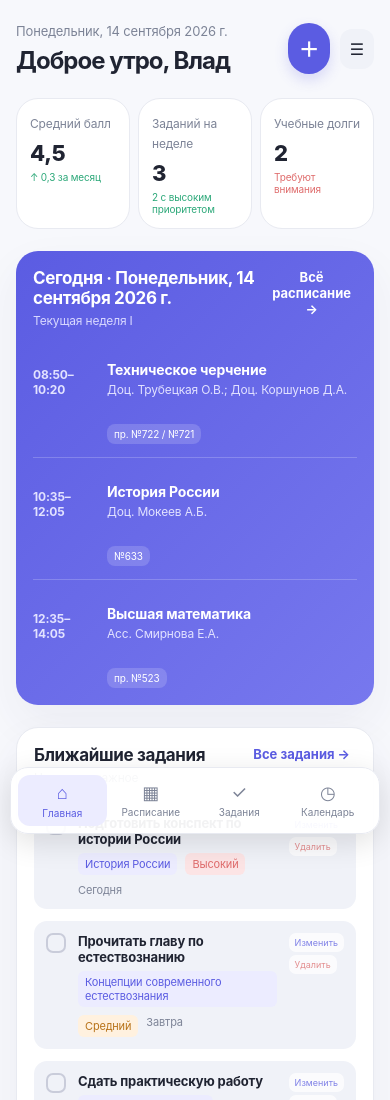
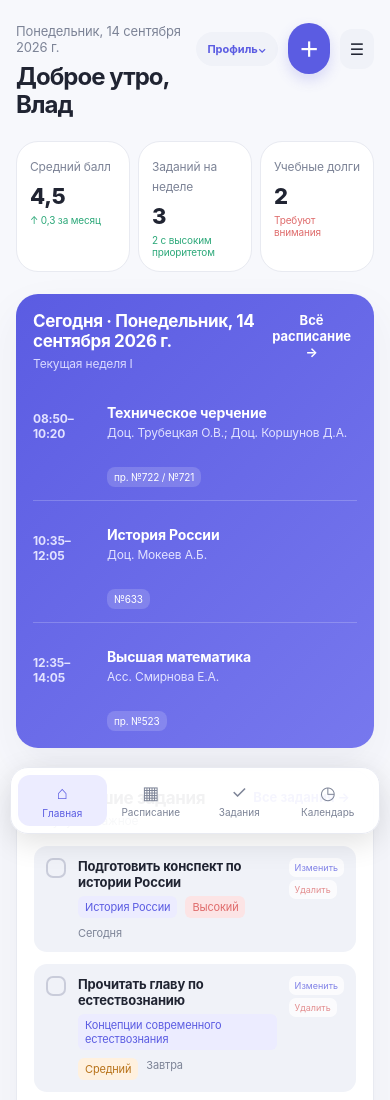
Before and after one commit to vladislavpavlov468-sys/tgrraspis, a plain HTML site: page index.html in a window 390 px wide. Shown: the top 1100 px of the page. Drawn offline with Linux system fonts and the light colour scheme.

Commit message:
Add mobile profile switcher

```diff
--- a/app.js
+++ b/app.js
@@ -116,4 +116,5 @@ function debtsView(){return `<div class="view-toolbar"><div><h2 class="view-titl
 function quickAction(type){if(type==='task'){const title=prompt('Название задания');if(title){tasks.push({title,subject:prompt('Предмет')||'Общее',due:prompt('Срок сдачи')||'Без срока',priority:prompt('Приоритет: Высокий или Средний')||'Средний',done:false});save();render();toast('Задание добавлено')}}else if(type==='grade'){const subject=prompt('Предмет');if(subject){grades.push({subject,type:prompt('Тип оценки')||'Другое',date:prompt('Дата')||new Date().toLocaleDateString('ru-RU'),value:Number(prompt('Оценка 2–5')||5)});saveGrades();render();toast('Оценка добавлена')}}else{const subject=prompt('Предмет');if(subject){debts.push({subject,reason:prompt('Причина задолженности')||'Не указано',due:prompt('Дедлайн пересдачи')||'Не указан',status:prompt('Статус: Срочно или В работе')||'В работе'});saveDebts();render();toast('Долг добавлен')}}}
 document.addEventListener('click',e=>{const b=e.target.closest('button');if(!b)return;if(b.dataset.editTask){const i=Number(b.dataset.editTask);tasks[i].title=prompt('Название задания',tasks[i].title)||tasks[i].title;save();render()}if(b.dataset.deleteTask&&confirm('Удалить это задание?')){tasks.splice(Number(b.dataset.deleteTask),1);save();render()}if(b.dataset.editGrade){const i=Number(b.dataset.editGrade);grades[i].subject=prompt('Предмет',grades[i].subject)||grades[i].subject;grades[i].value=Number(prompt('Оценка 2–5',grades[i].value)||grades[i].value);saveGrades();render()}if(b.dataset.deleteGrade&&confirm('Удалить эту оценку?')){grades.splice(Number(b.dataset.deleteGrade),1);saveGrades();render()}if(b.dataset.editDebt){const i=Number(b.dataset.editDebt);debts[i].reason=prompt('Причина задолженности',debts[i].reason)||debts[i].reason;debts[i].due=prompt('Дедлайн пересдачи',debts[i].due)||debts[i].due;saveDebts();render()}if(b.dataset.deleteDebt&&confirm('Удалить этот долг?')){debts.splice(Number(b.dataset.deleteDebt),1);saveDebts();render()}});
 function syncProfileUi(){const profile=profiles[activeProfile];document.getElementById('profileName').textContent=profile.name;document.getElementById('profileGroup').textContent=profile.group;document.getElementById('profileAvatar').textContent=profile.name==='Игнатий'?'И':'ВП';document.getElementById('profileSelect').value=activeProfile;document.getElementById('pageTitle').textContent=view==='dashboard'?`Доброе утро, ${profile.name}`:({schedule:'Расписание',calendar:'Календарь',tasks:'Задания',grades:'Оценки',debts:'Учебные долги'}[view]);const scheduleSubtitle=[...document.querySelectorAll('.card-subtitle')].find(el=>el.textContent.includes('Группа'));if(scheduleSubtitle)scheduleSubtitle.textContent=`Группа ${profile.group} · осенний семестр 2026–2027`}
+document.getElementById('mobileProfileSwitch').addEventListener('click',()=>document.getElementById('mobileProfileMenu').classList.toggle('open'));document.querySelectorAll('#mobileProfileMenu [data-profile]').forEach(b=>b.addEventListener('click',()=>document.getElementById('mobileProfileMenu').classList.remove('open')));
 function lessonMarkup(items,compact=false,week=null){items=items||[];const visible=week?items.filter(x=>!x.room||!/^(I|II) ·/.test(x.room)||x.room.startsWith(`${week} ·`)):items;if(!visible.length)return '<div class="empty">Занятий нет — можно добавить личное событие</div>';const groups=[];visible.forEach(item=>{let group=groups.find(x=>x.time===item.time);if(!group){group={time:item.time,items:[]};groups.push(group)}group.items.push(item)});const roomOf=x=>x.room?x.room.replace(/^(I|II) ·\s*/,''):'';const labelOf=x=>x.slot||((x.room||'').match(/^(I|II) ·/)||[])[1]||'';return `<div class="lesson-list">${groups.map(group=>{const multi=group.items.length>1;return `<div class="${compact?'lesson':'schedule-entry'}"><div class="${compact?'lesson-time':'schedule-time'}">${group.time}</div><div>${group.items.map(x=>`<div class="lesson-part">${multi||labelOf(x)?`<span class="lesson-week">${labelOf(x)}</span>`:''}<div class="${compact?'lesson-name':'schedule-name'}">${x.name}</div><div class="${compact?'lesson-meta':'schedule-detail'}">${x.detail}</div>${multi&&roomOf(x)?`<div class="lesson-room">${roomOf(x)}</div>`:''}</div>`).join('')}</div>${!multi&&roomOf(group.items[0])?`<div class="lesson-room">${roomOf(group.items[0])}</div>`:''}</div>`}).join('')}</div>`}
--- a/calendar-overrides.css
+++ b/calendar-overrides.css
@@ -21,3 +21,5 @@ body{letter-spacing:-.01em}.card,.metric,.profile-card{border-radius:22px}.prima
 .lesson-part{position:relative;padding:2px 0 9px}.lesson-part+.lesson-part{margin-top:7px;padding-top:9px;border-top:1px solid var(--line)}.today-card .lesson-part+.lesson-part{border-color:rgba(255,255,255,.2)}.lesson-week{display:inline-flex;margin:0 0 4px;padding:3px 6px;border-radius:6px;background:var(--accent-soft);color:var(--accent);font-size:10px;font-weight:800}.today-card .lesson-week{background:rgba(255,255,255,.16);color:#fff}.lesson-part .lesson-room{display:inline-block;margin-top:6px}
 .lesson-part:only-child .lesson-room{display:none}
 .item-main{flex:1;min-width:0}.item-actions{display:flex;gap:6px;align-items:flex-start;opacity:.75}.item-action{padding:5px 7px;border-radius:7px;background:var(--surface);color:var(--accent);font-size:10px;white-space:nowrap}.item-action:hover{background:var(--accent-soft)}.danger-action{color:var(--red)}.table td:last-child{white-space:nowrap}@media(max-width:680px){.item-actions{flex-direction:column;gap:3px}.item-action{font-size:9px;padding:4px 6px}}
+.mobile-profile-button,.mobile-profile-menu{display:none}
+@media(max-width:680px){.mobile-profile-button{display:inline-flex;background:var(--surface-2);color:var(--accent);border-radius:980px;padding:10px 11px;font-size:11px;font-weight:700}.mobile-profile-menu{position:absolute;z-index:30;top:62px;right:16px;min-width:190px;padding:7px;background:var(--surface);border:1px solid var(--line);border-radius:14px;box-shadow:var(--shadow)}.mobile-profile-menu.open{display:flex;flex-direction:column;gap:4px}.mobile-profile-menu button{padding:10px;border-radius:9px;background:transparent;text-align:left;font-size:12px}.mobile-profile-menu button:hover{background:var(--accent-soft);color:var(--accent)}}
--- a/index.html
+++ b/index.html
@@ -27,7 +27,7 @@
       </aside>
 
       <main class="main-content">
-        <header class="topbar"><div><p class="eyebrow" id="dateLabel">Вторник, 8 сентября 2026</p><h1 id="pageTitle">Доброе утро, Влад</h1></div><div class="top-actions"><button class="outline-button" id="quickAdd">＋ Быстро добавить</button><button class="mobile-menu" aria-label="Меню">☰</button></div></header>
+        <header class="topbar"><div><p class="eyebrow" id="dateLabel">Вторник, 8 сентября 2026</p><h1 id="pageTitle">Доброе утро, Влад</h1></div><div class="top-actions"><button class="mobile-profile-button" id="mobileProfileSwitch" type="button">Профиль⌄</button><button class="outline-button" id="quickAdd">＋ Быстро добавить</button><button class="mobile-menu" aria-label="Меню">☰</button></div><div class="mobile-profile-menu" id="mobileProfileMenu"><button type="button" data-profile="vlad">Влад · ТГР-26-1</button><button type="button" data-profile="ignatiy">Игнатий · ТХН-23</button></div></header>
         <div id="appView"></div>
       </main>
     </div>
```
